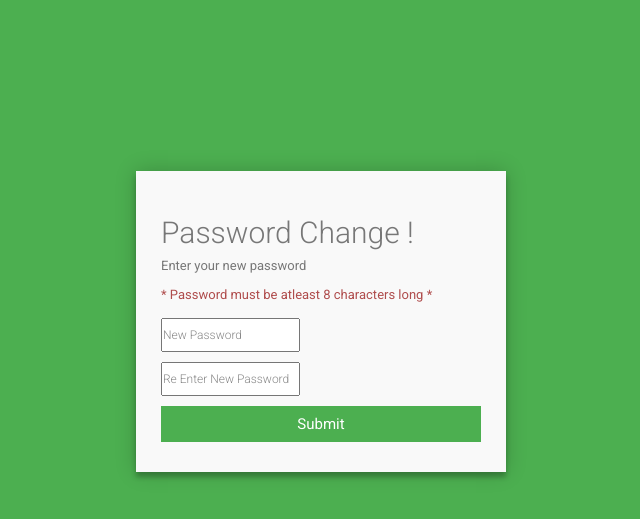
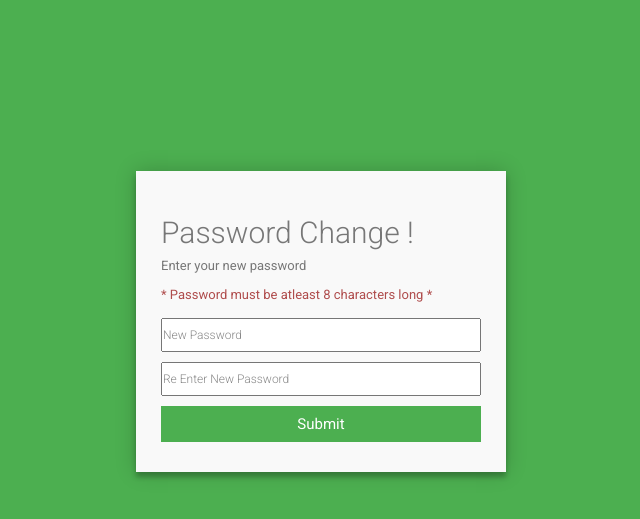
Before and after one commit to rnradon/biometric-app, a Django app: template scanapp/templates/scanapp/callback.html in a window 1280 px wide. Shown: the top 519 px of the page, without its empty margins (319-959 px from the left). Run offline with Django 3.2, Linux system fonts and the light colour scheme; the template is opened without the code that fills it, so the values that code supplies are empty; some libraries are stand-ins or nearby versions.

Commit message:
reset pass css changed

```diff
--- a/scanapp/templates/scanapp/callback.html
+++ b/scanapp/templates/scanapp/callback.html
@@ -47,10 +47,10 @@
     <form id = "myForm" action="/rest-auth/password/reset/confirm/" method="post" target="dummyframe">
 
     <fieldset>
-      <input placeholder="New Password" type="password" tabindex="1" required name="new_password1">
+      <input placeholder="New Password" type="password" tabindex="1" required name="new_password1" style="width: 100%;">
     </fieldset>
     <fieldset>
-      <input placeholder="Re Enter New Password" type="password" tabindex="2" required name="new_password2">
+      <input placeholder="Re Enter New Password" type="password" tabindex="2" required name="new_password2" style="width: 100%;">
     </fieldset>
 
     <input type="hidden" value = "{{ token }}" required name="token">
```
